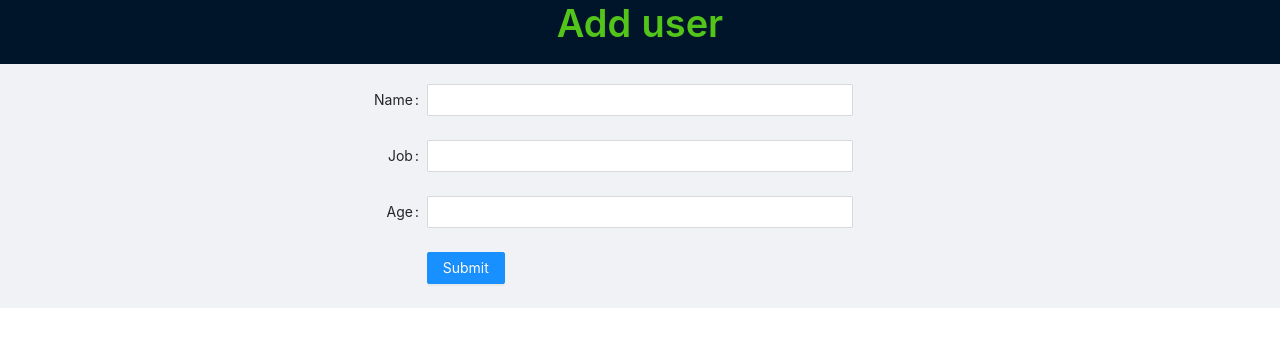
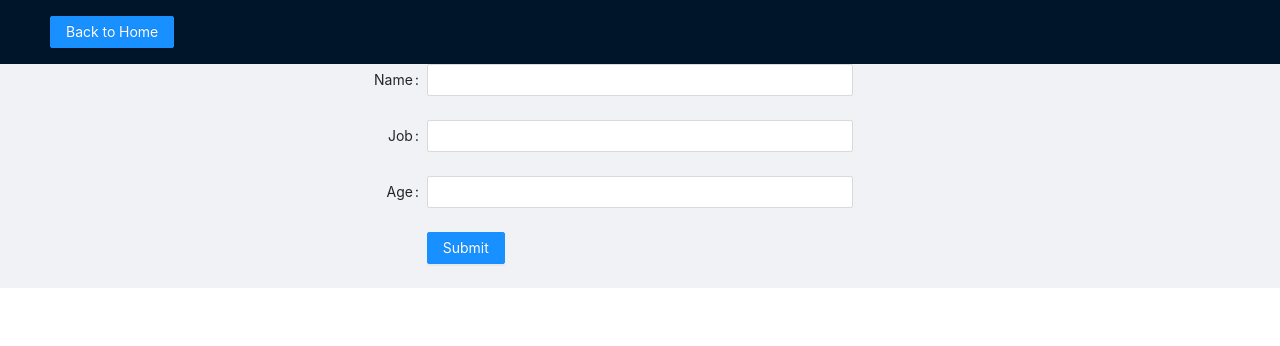
Before and after one commit to HikaruFN/armonia-crud, a React (Create React App) app: page /add in a window 1280 px wide. Shown: the top 346 px of the page. Built offline with nearby package versions, Linux system fonts and the light colour scheme.

Commit message:
button in edit/add

```diff
--- a/src/components/add-user.js
+++ b/src/components/add-user.js
@@ -51,8 +51,10 @@ const AddUser = () => {
   return (
     <div>
       <Layout>
-        <Header className="header-container__add-user">
-          <Title type="success">Add user</Title>
+        <Header>
+          <Button type="primary" href="/">
+            Back to Home
+          </Button>
         </Header>
 
         <Content>
--- a/src/components/edit-user.js
+++ b/src/components/edit-user.js
@@ -60,7 +60,9 @@ const EditUser = () => {
   return (
     <Layout>
       <Header className="header-container__edit-user">
-        <Title type="success">Edit user</Title>
+        <Button type="primary" href="/">
+          Back to Home
+        </Button>
       </Header>
       <Content>
         {datas && (
```
